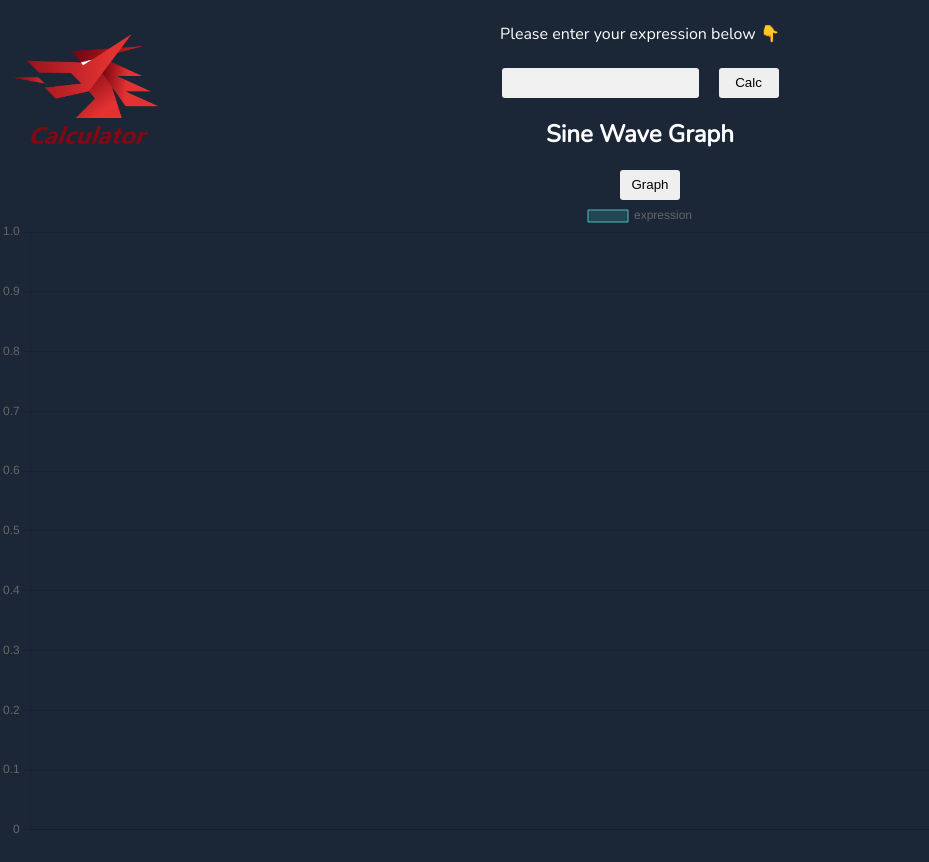
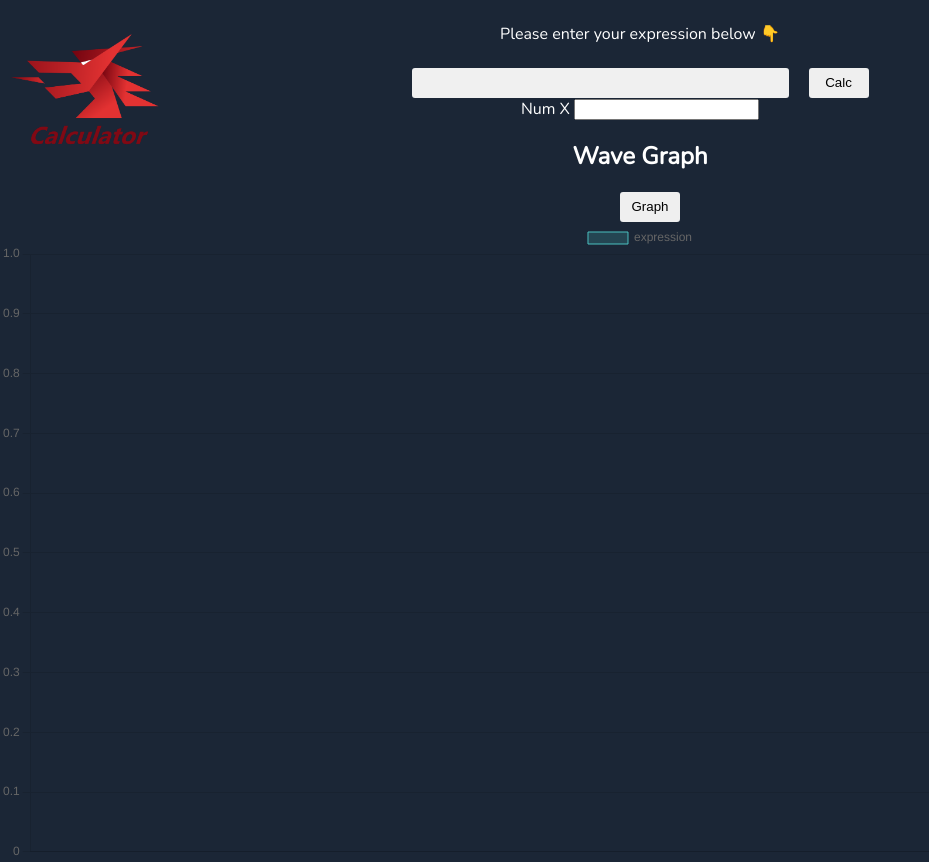
Before and after one commit to ArturDV-main/Smart-Calc-3.0-Desktop-Go, a React (Vite) app in the folder frontend/: page / in a window 1280 px wide. Shown: the whole page, without its empty margins (0-929 px from the left). Before the commit the page ends 840 px from the top, so only its background shows below. Built offline with nearby package versions, Linux system fonts and the light colour scheme.

Commit message:
num x add

```diff
--- a/frontend/src/App.css
+++ b/frontend/src/App.css
@@ -44,7 +44,18 @@
     outline: none;
     height: 30px;
     line-height: 30px;
-    padding: 0 10px;
+    padding: 0 100px;
+    background-color: rgba(240, 240, 240, 1);
+    -webkit-font-smoothing: antialiased;
+}
+
+.input-box .inputx {
+    border: none;
+    border-radius: 3px;
+    outline: none;
+    height: 30px;
+    line-height: 30px;
+    padding: 0 50px;
     background-color: rgba(240, 240, 240, 1);
     -webkit-font-smoothing: antialiased;
 }
--- a/frontend/src/App.tsx
+++ b/frontend/src/App.tsx
@@ -47,8 +47,9 @@ function App() {
         const xValues: number[] = [];
         const yValues: number[] = [];
         for (let x = -20; x <= 20; x += 0.01) {
-            xValues.push(x);
-            yValues.push(await Graph(expression, x));
+            const roundedX = parseFloat(x.toFixed(7));
+            xValues.push(roundedX);
+            yValues.push(await Graph(expression, roundedX));
         }
         setResultGraph({
             labels: xValues,
@@ -74,8 +75,9 @@ function App() {
                 <input id="expression" className="input" onChange={updateExpression} autoComplete="off" name="input" type="text" />
                 <button className="btn" onClick={greet}>Calc</button>
             </div>
+            <div>Num X <input id="expression" className="inputx" onChange={updateExpression} autoComplete="off" name="input" type="text" /></div>
             <div>
-                <h2>Sine Wave Graph</h2>
+                <h2>Wave Graph</h2>
                 <div id="input" className="input-box">
                     <button className="btn" onClick={graph}>Graph</button>
                 </div>
```
Also changed, not shown: 1 other file (tests, documents, lock files or other folders).
